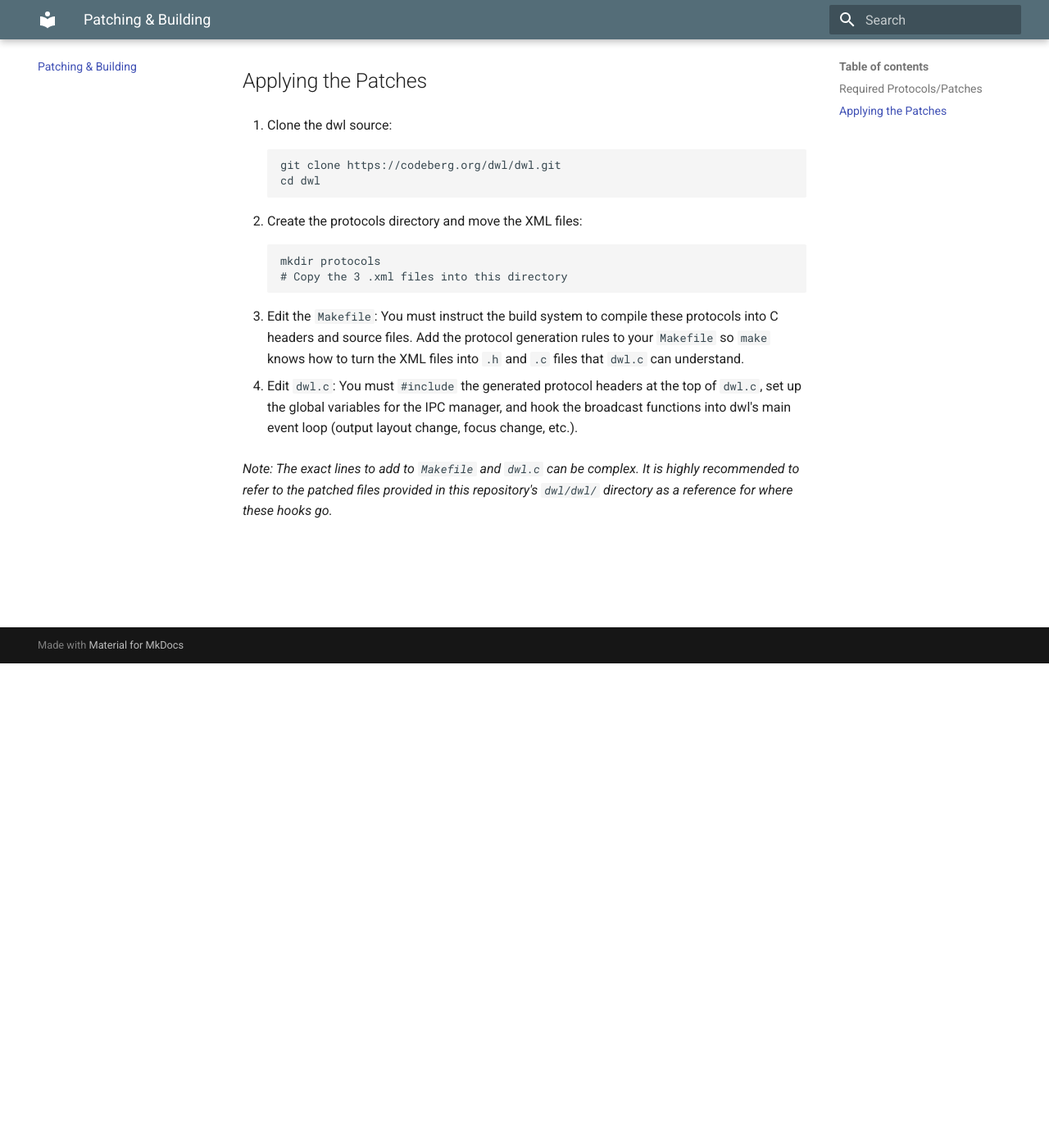
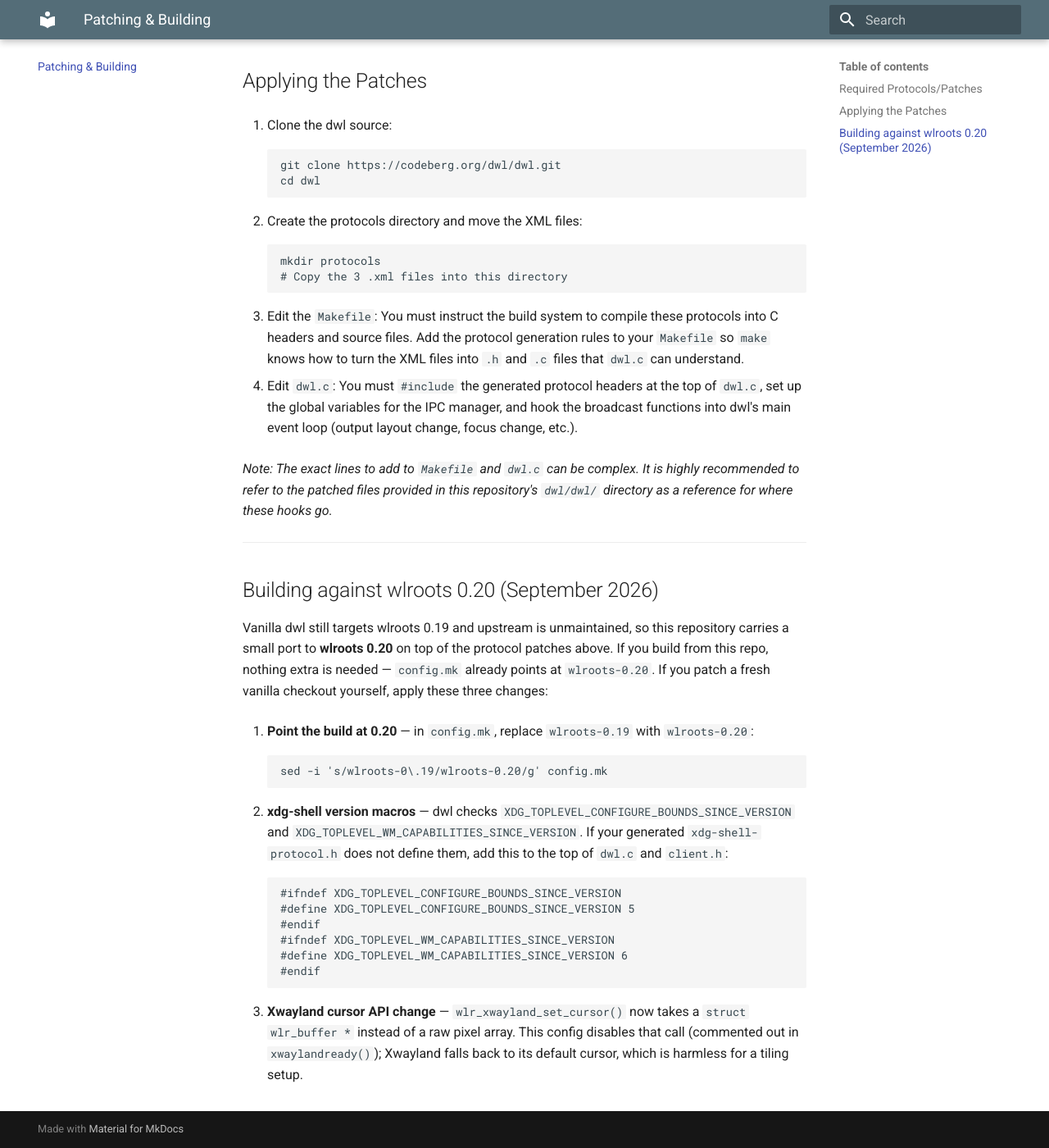
Before and after one commit to WgpArch/dwl, an MkDocs documentation site: the page built from docs/patching.md, in a window 1280 px wide and 1400 px high, scrolled down 591 px. Shown: the whole window at 82% size. Built offline with MkDocs 1.6.1 and Material for MkDocs 9.7.7, drawn with Linux system fonts in a browser that asks for light colours.

Commit message:
docs: document wlroots 0.20 port and update prerequisites

```diff
--- a/docs/installation.md
+++ b/docs/installation.md
@@ -7,7 +7,7 @@ To bypass this, we use a custom `PKGBUILD` that correctly copies your pre-patche
 ## Prerequisites
 
 **Core:**
-- `wlroots-git` (or `wlroots0.19`)
+- `wlroots-git` (or `wlroots0.20`)
 - `wayland-protocols`
 - `xorg-xwayland` (Optional, for X11 apps)
 
--- a/docs/patching.md
+++ b/docs/patching.md
@@ -29,3 +29,24 @@ You need to add three protocol XML files to your `dwl` source directory (specifi
    You must `#include` the generated protocol headers at the top of `dwl.c`, set up the global variables for the IPC manager, and hook the broadcast functions into dwl's main event loop (output layout change, focus change, etc.).
 
 *Note: The exact lines to add to `Makefile` and `dwl.c` can be complex. It is highly recommended to refer to the patched files provided in this repository's `dwl/dwl/` directory as a reference for where these hooks go.*
+
+---
+
+## Building against wlroots 0.20 (September 2026)
+
+Vanilla dwl still targets wlroots 0.19 and upstream is unmaintained, so this repository carries a small port to **wlroots 0.20** on top of the protocol patches above. If you build from this repo, nothing extra is needed — `config.mk` already points at `wlroots-0.20`. If you patch a fresh vanilla checkout yourself, apply these three changes:
+
+1. **Point the build at 0.20** — in `config.mk`, replace `wlroots-0.19` with `wlroots-0.20`:
+
+        sed -i 's/wlroots-0\.19/wlroots-0.20/g' config.mk
+
+2. **xdg-shell version macros** — dwl checks `XDG_TOPLEVEL_CONFIGURE_BOUNDS_SINCE_VERSION` and `XDG_TOPLEVEL_WM_CAPABILITIES_SINCE_VERSION`. If your generated `xdg-shell-protocol.h` does not define them, add this to the top of `dwl.c` and `client.h`:
+
+        #ifndef XDG_TOPLEVEL_CONFIGURE_BOUNDS_SINCE_VERSION
+        #define XDG_TOPLEVEL_CONFIGURE_BOUNDS_SINCE_VERSION 5
+        #endif
+        #ifndef XDG_TOPLEVEL_WM_CAPABILITIES_SINCE_VERSION
+        #define XDG_TOPLEVEL_WM_CAPABILITIES_SINCE_VERSION 6
+        #endif
+
+3. **Xwayland cursor API change** — `wlr_xwayland_set_cursor()` now takes a `struct wlr_buffer *` instead of a raw pixel array. This config disables that call (commented out in `xwaylandready()`); Xwayland falls back to its default cursor, which is harmless for a tiling setup.
```
